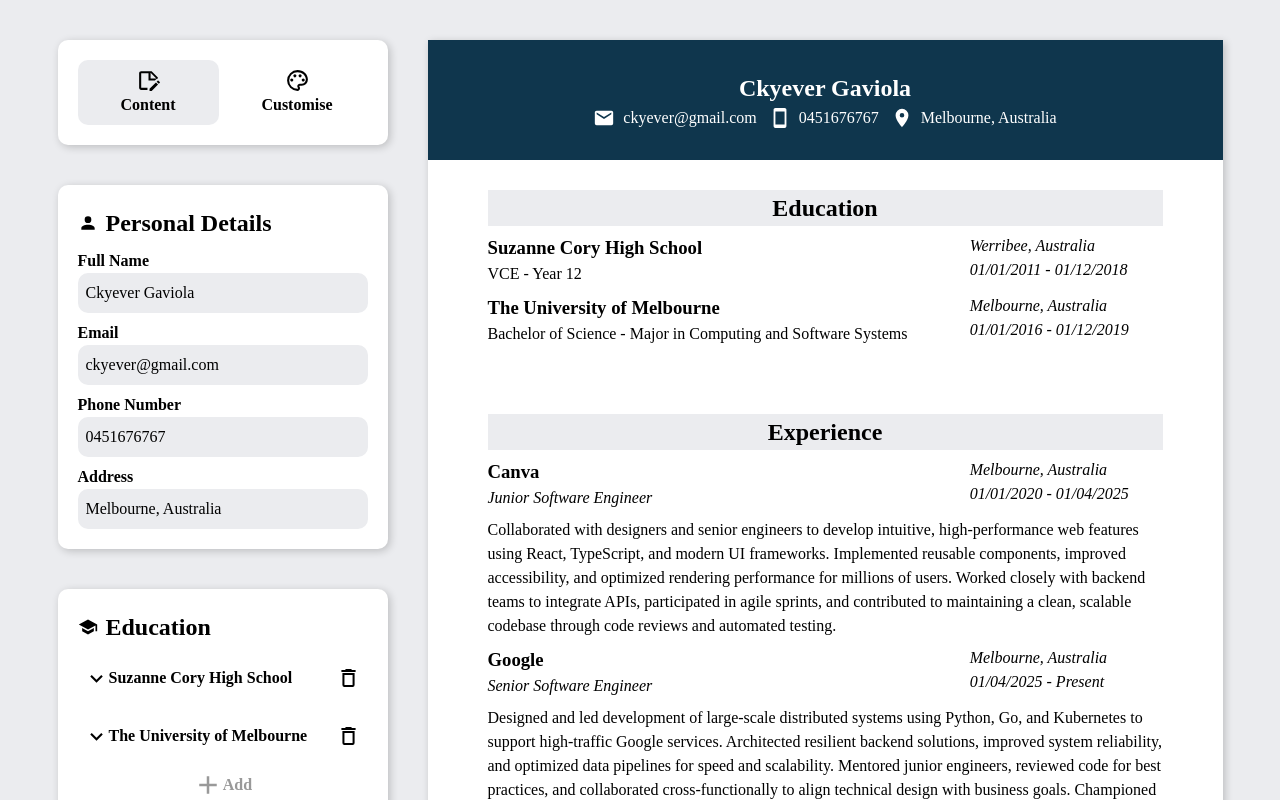
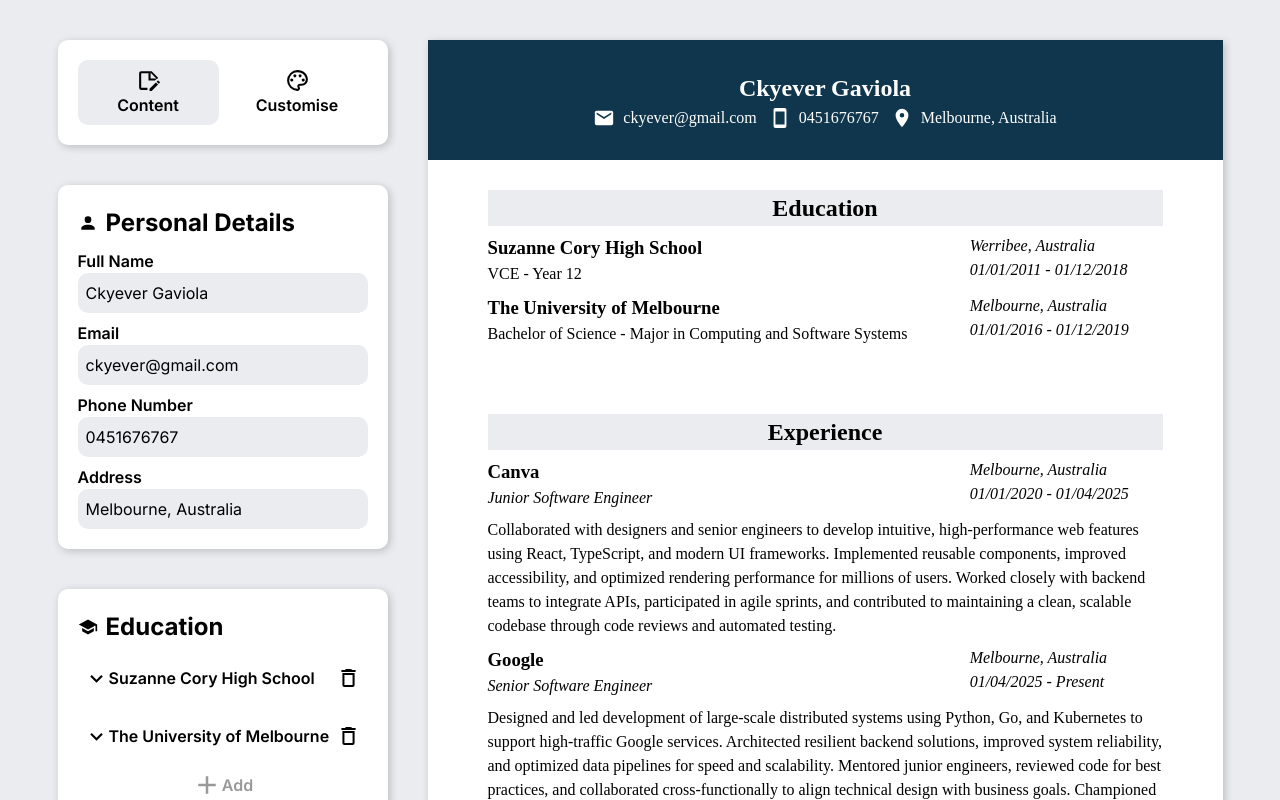
Before and after one commit to ckyever/cv-application, a React (Vite) app: page / in a window 1280 px wide. Shown: the top 800 px of the page. Built offline with nearby package versions, Linux system fonts and the light colour scheme.

Commit message:
Change site font to Inter

```diff
--- a/index.html
+++ b/index.html
@@ -5,6 +5,12 @@
     <link rel="icon" type="image/svg+xml" href="/vite.svg" />
     <meta name="viewport" content="width=device-width, initial-scale=1.0" />
     <title>CV Builder</title>
+    <link rel="preconnect" href="https://fonts.googleapis.com" />
+    <link rel="preconnect" href="https://fonts.gstatic.com" crossorigin />
+    <link
+      href="https://fonts.googleapis.com/css2?family=Inter:ital,opsz,wght@0,14..32,100..900;1,14..32,100..900&display=swap"
+      rel="stylesheet"
+    />
   </head>
   <body>
     <div id="root"></div>
--- a/src/App.css
+++ b/src/App.css
@@ -15,6 +15,7 @@
 
 body {
   background-color: var(--main-background-color);
+  font-family: "Inter", sans-serif;
 }
 
 ::selection {
```
